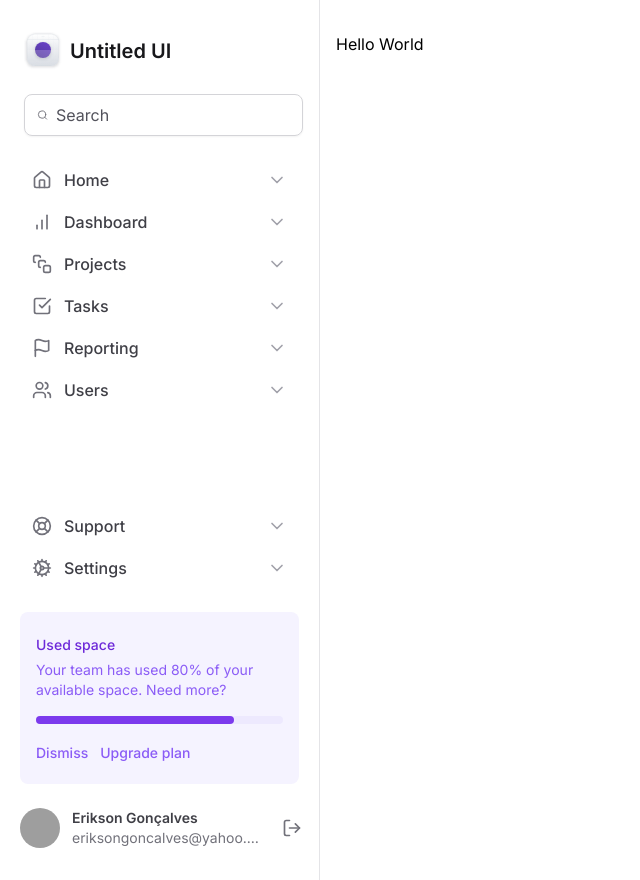
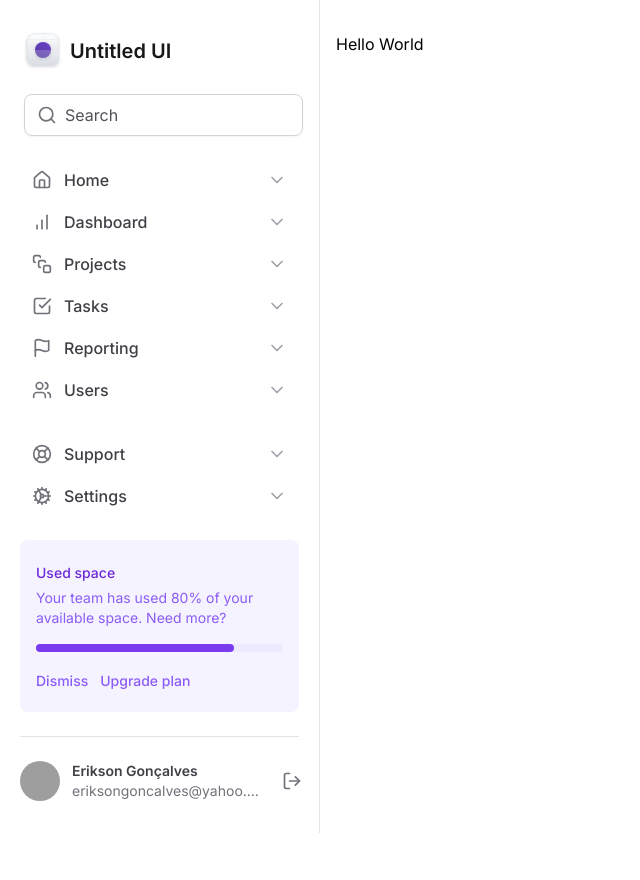
Before and after one commit to eriksongoncalves/rocketseat-tailwind-next, a Next.js app: page / in a window 1280 px wide. Shown: the whole page, without its empty margins (0-640 px from the left). After the commit the page ends 833 px from the top, so only its background shows below. Built offline with nearby package versions, Linux system fonts and the light colour scheme; grey boxes are pictures that could not be loaded.

Commit message:
feat: input component

```diff
--- /dev/null
+++ b/src/app/components/Input/index.tsx
@@ -0,0 +1,36 @@
+import { ComponentProps, InputHTMLAttributes } from "react"
+
+type InputPrefixProps = {} & ComponentProps<"div">
+
+function InputPrefix({ ...rest }: InputPrefixProps) {
+  return <div {...rest} />
+}
+
+type InputControlProps = {} & InputHTMLAttributes<HTMLInputElement>
+
+function InputControl({ ...rest }: InputControlProps) {
+  return (
+    <input
+      className="flex-1 border-0 bg-transparent p-0 text-zinc-900 placeholder-zinc-600 outline-none"
+      placeholder="Search"
+      {...rest}
+    />
+  )
+}
+
+type InputRootProps = {} & ComponentProps<"div">
+
+function InputRoot({ ...rest }: InputRootProps) {
+  return (
+    <div
+      className="mx-1 flex w-full items-center gap-2 rounded-lg border border-zinc-300 px-3 py-2 shadow-sm"
+      {...rest}
+    />
+  )
+}
+
+export default {
+  Prefix: InputPrefix,
+  Control: InputControl,
+  Root: InputRoot
+}
--- a/src/app/components/Sidebar/index.tsx
+++ b/src/app/components/Sidebar/index.tsx
@@ -14,19 +14,19 @@ import Logo from "./Logo"
 import { NavItem } from "./NavItem"
 import { UsedSpaceWidget } from "./UsedSpaceWidget"
 import { Profile } from "./Profile"
+import Input from "../Input"
 
 export function Sidebar() {
   return (
     <aside className="flex flex-col gap-6 border-r border-zinc-200 px-5 py-8">
       <Logo />
 
-      <div className="mx-1 flex w-full items-center gap-2 rounded-lg border border-zinc-300 px-3 py-2 shadow-sm">
-        <Search className="h-5 w-5 text-zinc-500" />
-        <input
-          className="flex-1 border-none bg-transparent p-0 text-zinc-900 placeholder-zinc-600 outline-none"
-          placeholder="Search"
-        />
-      </div>
+      <Input.Root>
+        <Input.Prefix>
+          <Search className="h-5 w-5 text-zinc-500" />
+        </Input.Prefix>
+        <Input.Control />
+      </Input.Root>
 
       <nav className="space-y-0.5">
         <NavItem title="Home" icon={Home} />
@@ -45,6 +45,8 @@ export function Sidebar() {
 
         <UsedSpaceWidget />
 
+        <div className="h-px bg-zinc-200"></div>
+
         <Profile />
       </div>
     </aside>
--- a/src/app/page.tsx
+++ b/src/app/page.tsx
@@ -1,6 +1,6 @@
 export default function Home() {
   return (
-    <div className="min-h-screen">
+    <div>
       <h1>Hello World</h1>
     </div>
   )
```
Also changed, not shown: 1 other file (tests, documents, lock files or other folders).
